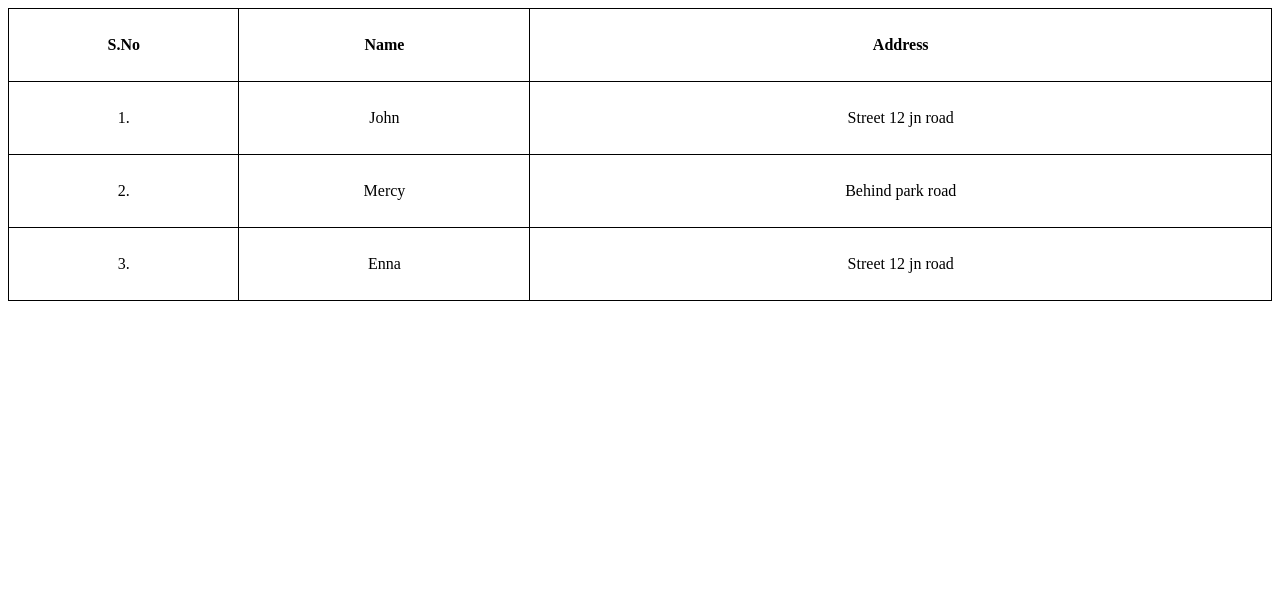
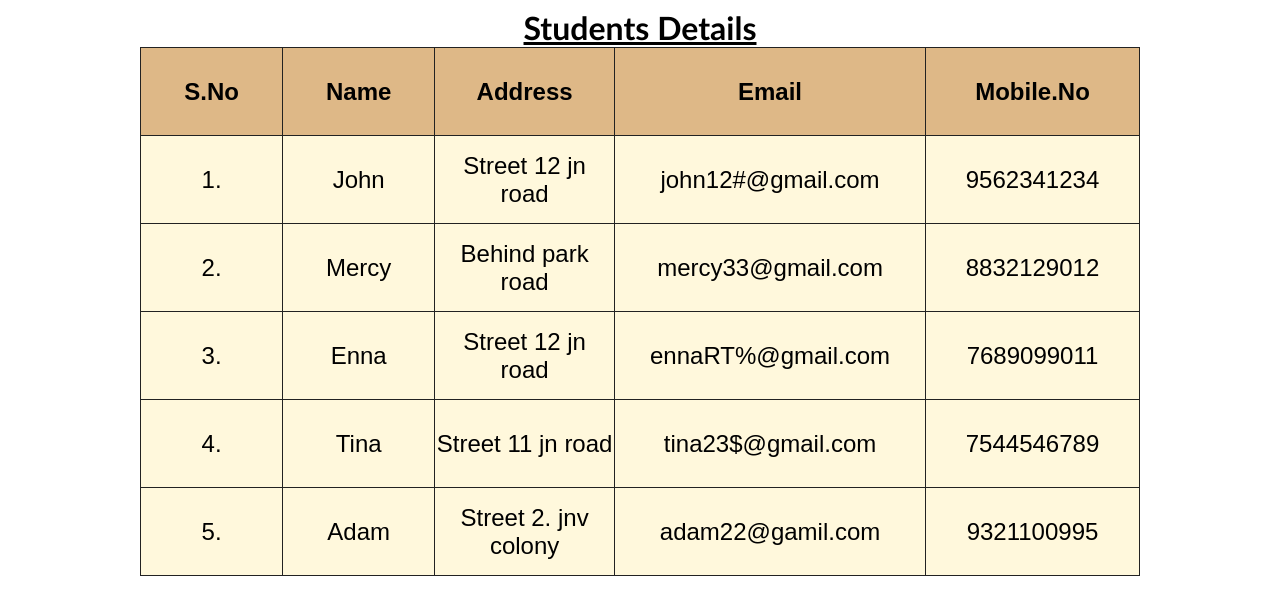
Before and after one commit to pranjal-d/axixa_demo, a plain HTML site: page index.html in a window 1280 px wide. Drawn offline with Linux system fonts and the light colour scheme.

Commit message:
changes in index file

```diff
--- a/index.html
+++ b/index.html
@@ -7,25 +7,47 @@
     <title>Document</title>
      <style>
          table,td,th{
-            border: 1px solid ;
-            text-align:center;
-            border-collapse: collapse;
+            width: 1000px;
+            height: 85px;
+            margin: 0 auto;
+            border: 1px solid #222;
+            text-align: center;
+            border-collapse:collapse;
          }
-        table{
-            width: 100%;
+         caption{
+             font-size: xx-large;
+             font-weight: bold;
+             font-family: 'Trebuchet MS', 'Lucida Sans Unicode', 'Lucida Grande', 'Lucida Sans', Arial, sans-serif;
+             text-decoration: underline;
          }
          th,td{
-            height: 70px;
+             font-size: x-large;
+             font-family:sans-serif;
+         }
+         th{
+             font-weight: bold;
+             background-color: burlywood;
+         }
+         td{
+             background-color: cornsilk;
+         }
+         tr :hover{
+             background-color:chocolate;
+             color: #fff;
+             cursor:pointer;
          }
      </style>
 </head>
 <body>
     <table>
+        <caption>Students Details</caption>
         <thead>
             <tr>
                 <th>S.No</th>
                 <th>Name</th>
                 <th>Address</th>
+                <th>Email</th>
+                <th>Mobile.No</th>
             </tr>
         </thead>
         <tbody>
@@ -33,16 +55,36 @@
                 <td>1.</td>
                 <td>John</td>
                 <td>Street 12 jn road</td>
+                <td>john12#@gmail.com</td>
+                <td>9562341234</td>
             </tr>
             <tr>
                 <td>2.</td>
                 <td>Mercy</td>
                 <td>Behind park road</td>
+                <td>mercy33@gmail.com</td>
+                <td>8832129012</td>
             </tr>
             <tr>
                 <td>3.</td>
                 <td>Enna</td>
                 <td>Street 12 jn road</td>
+                <td>ennaRT%@gmail.com</td>
+                <td>7689099011</td>
+            </tr>
+            <tr>
+                <td>4.</td>
+                <td>Tina</td>
+                <td>Street 11 jn road</td>
+                <td>tina23$@gmail.com</td>
+                <td>7544546789</td>
+            </tr>
+            <tr>
+                <td>5.</td>
+                <td>Adam</td>
+                <td>Street 2. jnv colony</td>
+                <td>adam22@gamil.com</td>
+                <td>9321100995</td>
             </tr>
         </tbody>
     </table>
```
Lines whose indentation alone changed are shown as unchanged.
